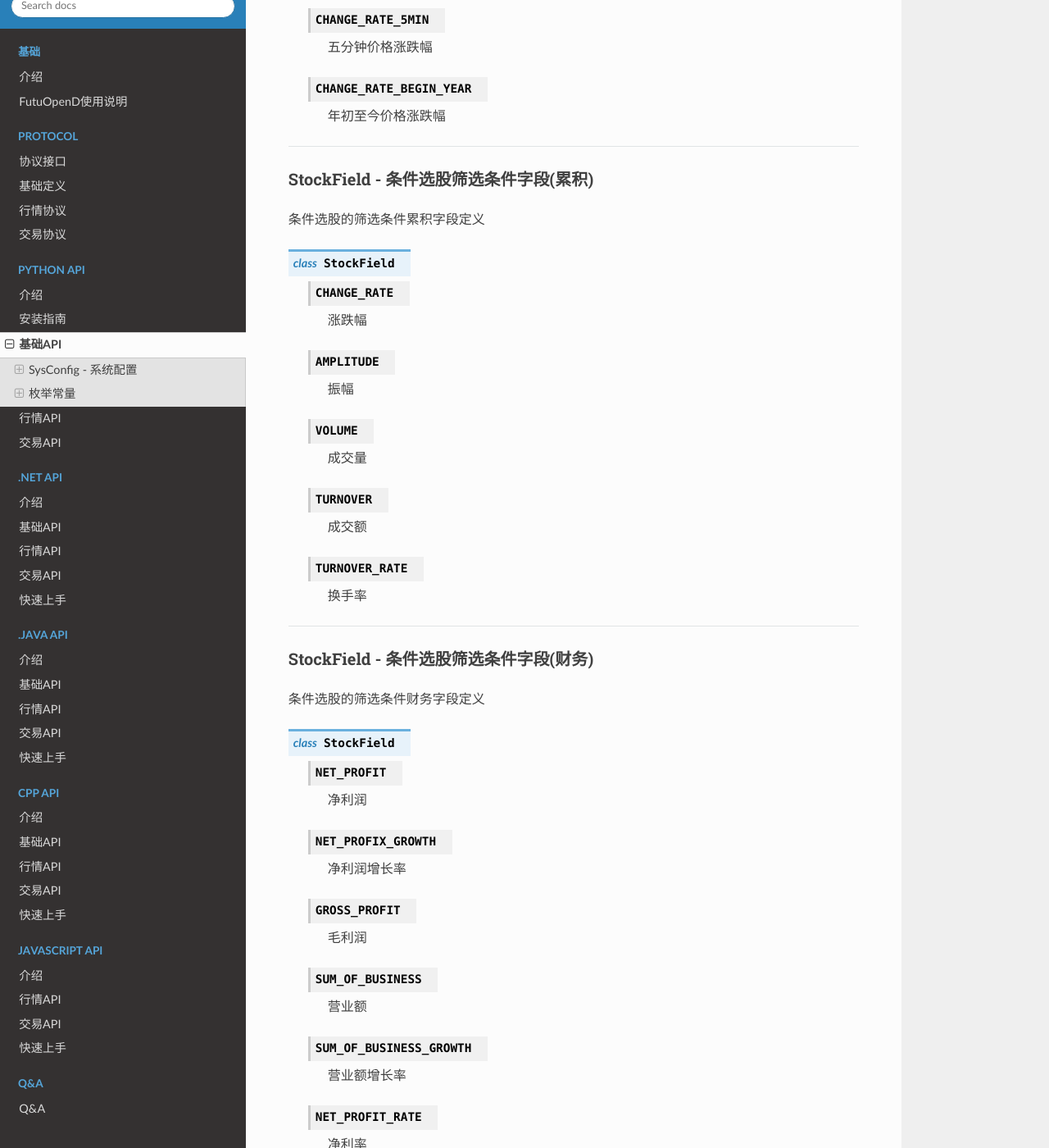
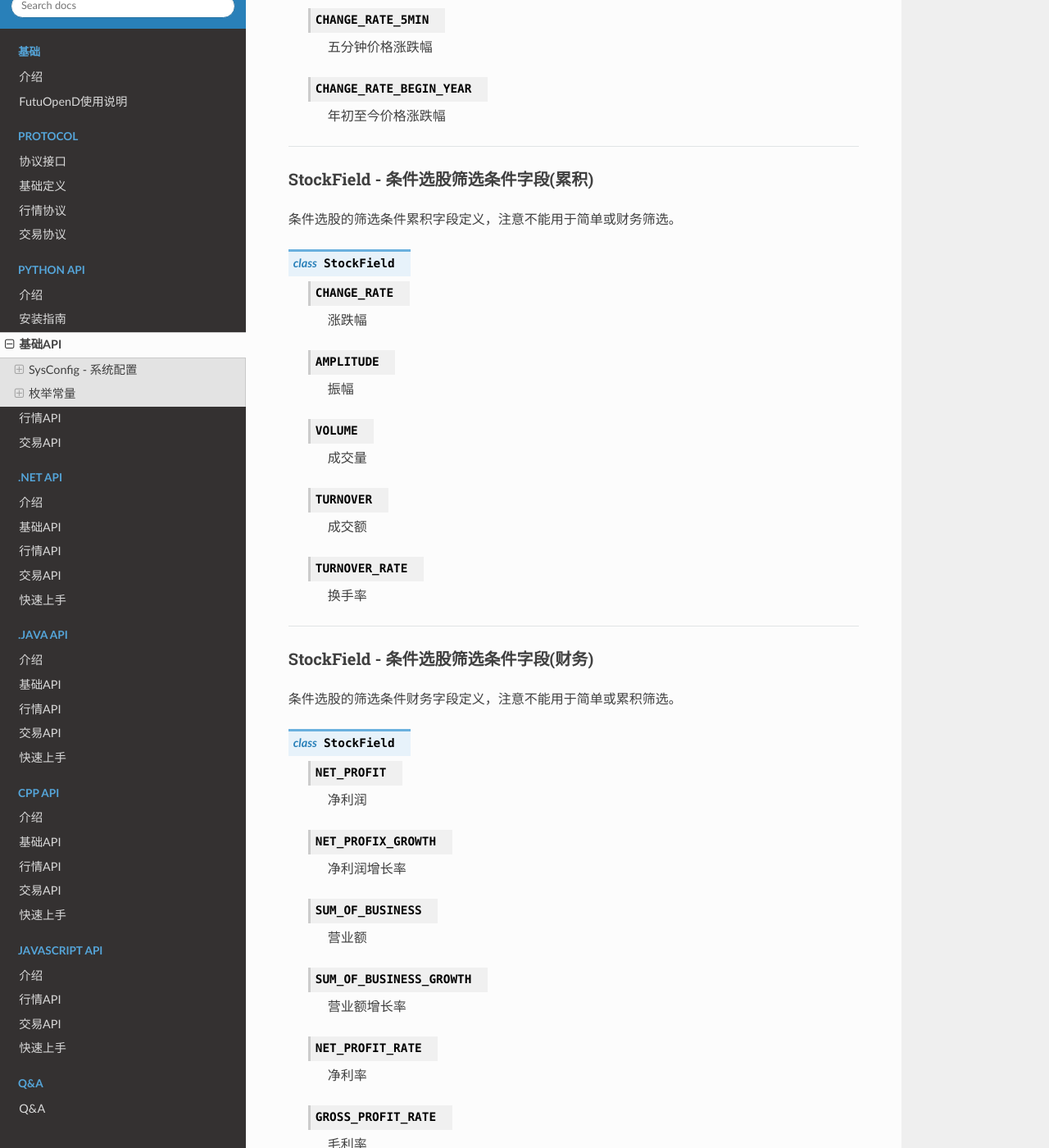
Before and after one commit to FutunnOpen/futu-api-doc, a Sphinx documentation site: the page built from doc_maker/source/api/Base_API.rst, in a window 1280 px wide and 1400 px high, scrolled down 29024 px. Shown: the whole window at 82% size. Built offline with Sphinx 7.4.7 and the Read the Docs theme 2.0.0, drawn with Linux system fonts in a browser that asks for light colours; some of the changed text lies outside the part shown.

Commit message:
条件选股去掉毛利润字段

```diff
--- a/doc_maker/source/api/Base_API.rst
+++ b/doc_maker/source/api/Base_API.rst
@@ -1363,7 +1363,7 @@ SubType - 实时数据定阅类型
 StockField - 条件选股筛选条件字段(简单)
 ~~~~~~~~~~~~~~~~~~~~~~~~~~~~~~~~~~~~~~~~~~~~~~~~~~~~~~~~~~~~~~~~~~~~~~~~~~~~~~~
 
-条件选股的筛选条件简单筛选定义
+条件选股的筛选条件简单筛选定义，注意不能用于简单或累积筛选。
 
 ..  py:class:: StockField
 
@@ -1440,7 +1440,7 @@ StockField - 条件选股筛选条件字段(简单)
 StockField - 条件选股筛选条件字段(累积)
 ~~~~~~~~~~~~~~~~~~~~~~~~~~~~~~~~~~~~~~~~~~~~~~~~~~~~~~~~~~~~~~~~~~~~~~~~~~~~~~~
 
-条件选股的筛选条件累积字段定义
+条件选股的筛选条件累积字段定义，注意不能用于简单或财务筛选。
 
 ..  py:class:: StockField
 
@@ -1469,7 +1469,7 @@ StockField - 条件选股筛选条件字段(累积)
 StockField - 条件选股筛选条件字段(财务)
 ~~~~~~~~~~~~~~~~~~~~~~~~~~~~~~~~~~~~~~~~~~~~~~~~~~~~~~~~~~~~~~~~~~~~~~~~~~~~~~~
 
-条件选股的筛选条件财务字段定义
+条件选股的筛选条件财务字段定义，注意不能用于简单或累积筛选。
 
 ..  py:class:: StockField
 
@@ -1480,10 +1480,6 @@ StockField - 条件选股筛选条件字段(财务)
  ..  py:attribute:: NET_PROFIX_GROWTH
 
   净利润增长率
-
- ..  py:attribute:: GROSS_PROFIT
-
-  毛利润
 
  ..  py:attribute:: SUM_OF_BUSINESS
 
--- a/doc_maker/source/api/Quote_API.rst
+++ b/doc_maker/source/api/Quote_API.rst
@@ -1875,7 +1875,6 @@ get_stock_filter
         \
         net_profit                                     float          净利润
         net_profix_growth                              float          净利润增长率
-        gross_profit                                   float          毛利润
         sum_of_business                                float          营业额
         sum_of_business_growth                         float          营业额增长率
         net_profit_rate                                float          净利率
```
